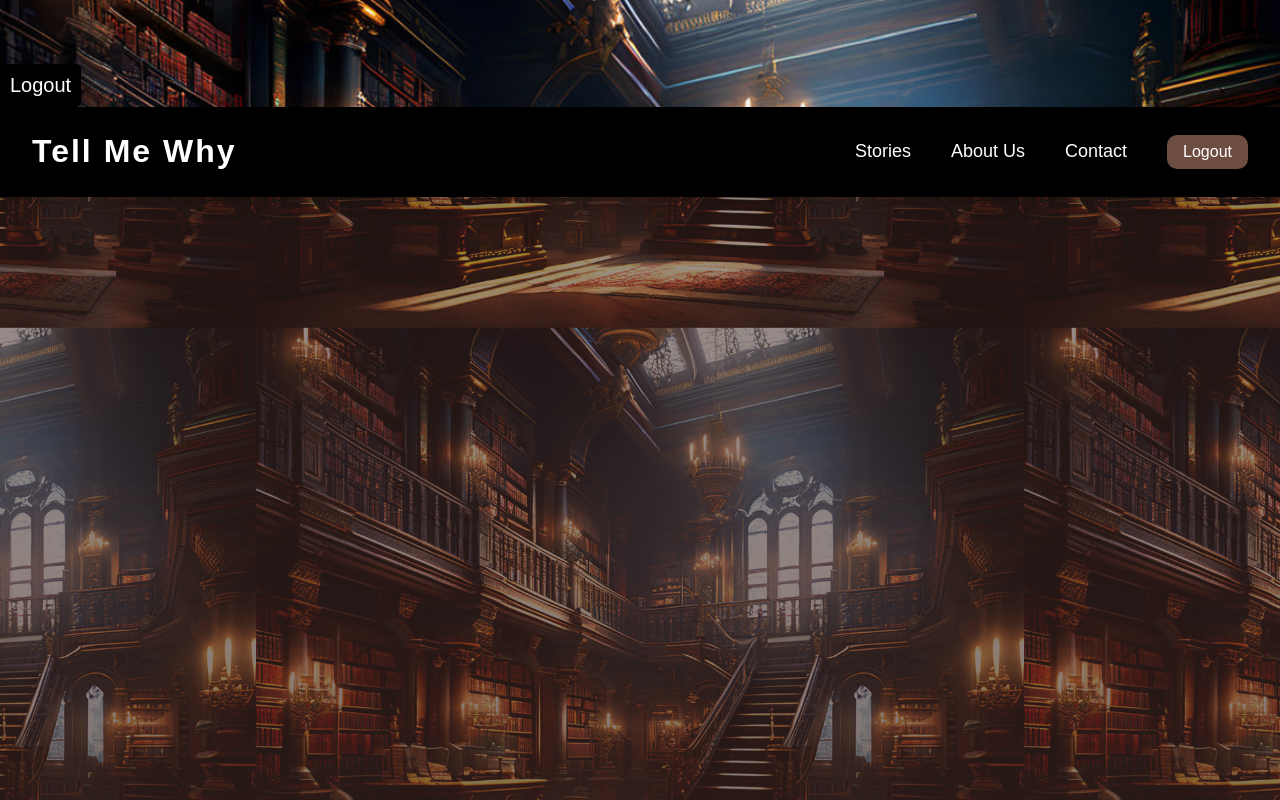
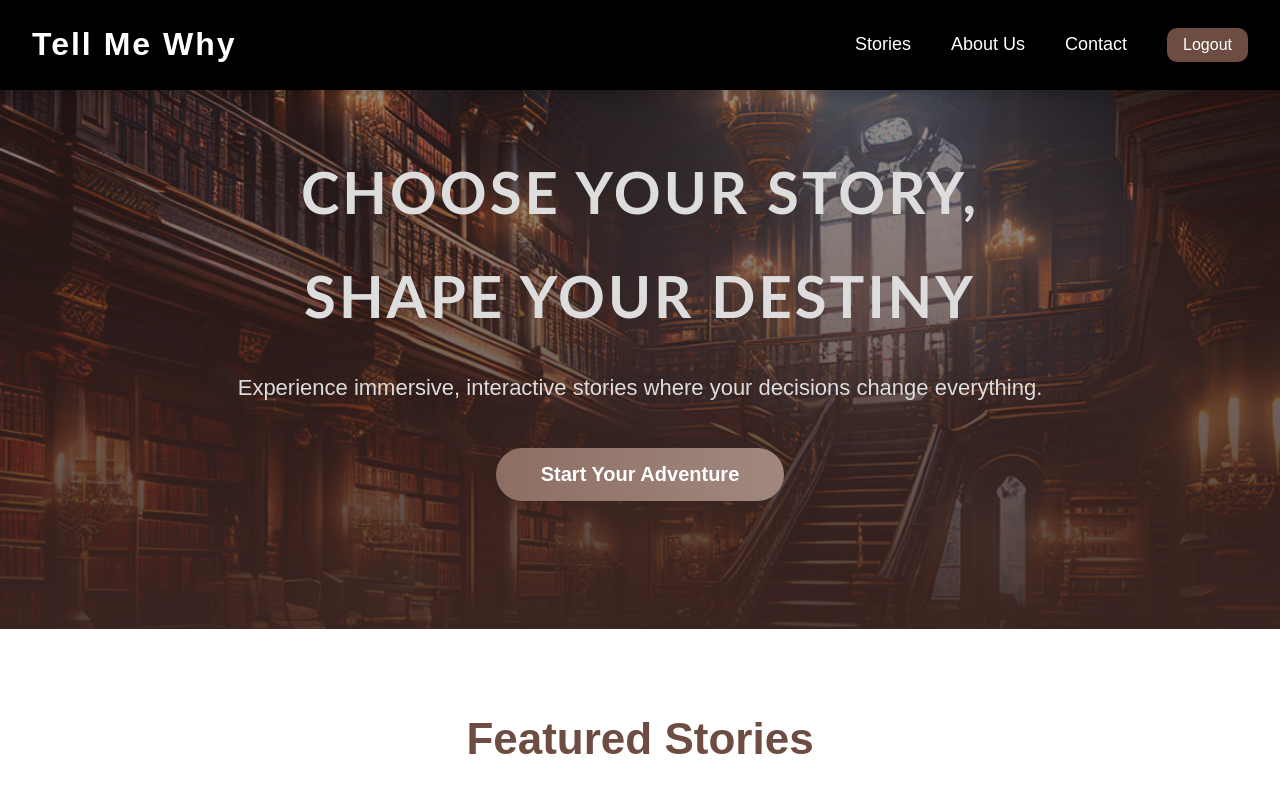
Before and after one commit to pranjalaa2702/Interactive_Story, a React (Create React App) app in the folder client/: page /dashboard in a window 1280 px wide. Shown: the top 800 px of the page. Built offline with nearby package versions, Linux system fonts and the light colour scheme; sample sign-in values are in the browser's storage.

Commit message:
fixed css (finally)

```diff
--- a/client/src/App.js
+++ b/client/src/App.js
@@ -55,9 +55,6 @@ function App() {
         </Routes>
       ) : (
         <div className="app-container">
-          <nav>
-            <button onClick={handleLogout}>Logout</button>
-          </nav>
           <Routes>
             <Route path="/dashboard" element={<Dashboard onLogout={handleLogout} />} />
             <Route path="/generate-story" element={<StoryGenerator />} />
--- a/client/src/Dashboard.css
+++ b/client/src/Dashboard.css
@@ -76,8 +76,8 @@ nav .nav-links li a:hover {
     color: white;
     position: relative;
     overflow: hidden;
-    padding-top: 1500px;
-    background-size: 60%;
+    padding-top: 50px;
+    background-size: 100%;
     height:100%;
     width:100%;
 }
@@ -103,6 +103,7 @@ nav .nav-links li a:hover {
     font-size: 3.625rem; /* Scaled with rem */
     margin-bottom: 1.25rem;
     letter-spacing: 0.1875rem;
+    padding: 0px 20%;
     text-transform: uppercase;
     font-family:'Trebuchet MS', 'Lucida Sans Unicode', 'Lucida Grande', 'Lucida Sans', Arial, sans-serif;
     color: #ddd;
--- a/client/src/ForgotPassword.css
+++ b/client/src/ForgotPassword.css
@@ -71,3 +71,7 @@ button {
 button:hover {
     background-color: #0000007e;
 }
+
+#forgot-password{
+    margin-top: 70%;
+}
--- a/client/src/ForgotPassword.js
+++ b/client/src/ForgotPassword.js
@@ -30,7 +30,7 @@ function ForgotPassword() {
   };
 
   return (
-    <div className="container-2">
+    <div className="container-2" id='forgot-password'>
       <h2>Forgot Password</h2>
       {message && <p style={{ color: 'red' }}>{message}</p>}
       <form onSubmit={handleForgotPassword}>
--- a/client/src/Login.js
+++ b/client/src/Login.js
@@ -33,7 +33,7 @@ function Login({ onLogin }) {
   };
 
   return (
-    <div className="container-3">
+    <div className="container-3" id='login-box'>
       <div className="login-box">
         <h2>Login</h2>
         {message && <p style={{ color: 'red' }}>{message}</p>}
--- a/client/src/ResetPassword.js
+++ b/client/src/ResetPassword.js
@@ -1,6 +1,7 @@
 // ResetPassword.js
 import React, { useState } from 'react';
 import { useParams } from 'react-router-dom';
+import './ForgotPassword.css';
 
 function ResetPassword() {
   const { token } = useParams(); // Extract token from URL
@@ -38,7 +39,7 @@ function ResetPassword() {
   };
 
   return (
-    <div>
+    <div className="container-2" id='forgot-password'>
       <h2>Reset Password</h2>
       {message && <p style={{ color: 'red' }}>{message}</p>}
       <form onSubmit={handleReset}>
--- a/client/src/Signup.js
+++ b/client/src/Signup.js
@@ -82,7 +82,7 @@ function Signup() {
           <Link to="/login" className="login-btn2">Login</Link>
         </div>
       </div>
-      <div className="animation-box">
+      <div className="animation-box" id='signup-animation'>
         <img
           src={require('./detective_pic.jpg')} // Replace with your actual image path
           alt="Detective Icon"
--- a/client/src/login.css
+++ b/client/src/login.css
@@ -5,13 +5,17 @@
 }
 
 body {
-    padding-top: 5%;
+
     font-family: 'Roboto', sans-serif;
     display: flex;
     justify-content: center;
     align-items: center;
     height: 100vh;
     background-color: #f5f5f5;
+}
+
+body #login-box{
+    margin-top: 15%;
 }
 
 .container-3 {
--- a/client/src/signup.css
+++ b/client/src/signup.css
@@ -76,9 +76,7 @@ input {
     margin-top: 20px;
 }
 
-
-
-.animation-box {
+#signup-animation{
     width: 40%;
     display: flex;
     justify-content: center;
@@ -114,6 +112,10 @@ input {
     text-decoration: underline;
 }
 
+body{
+    padding-top: 0px;
+}
+
 @keyframes bounce {
     0%, 100% {
         transform: translateY(0);
```
